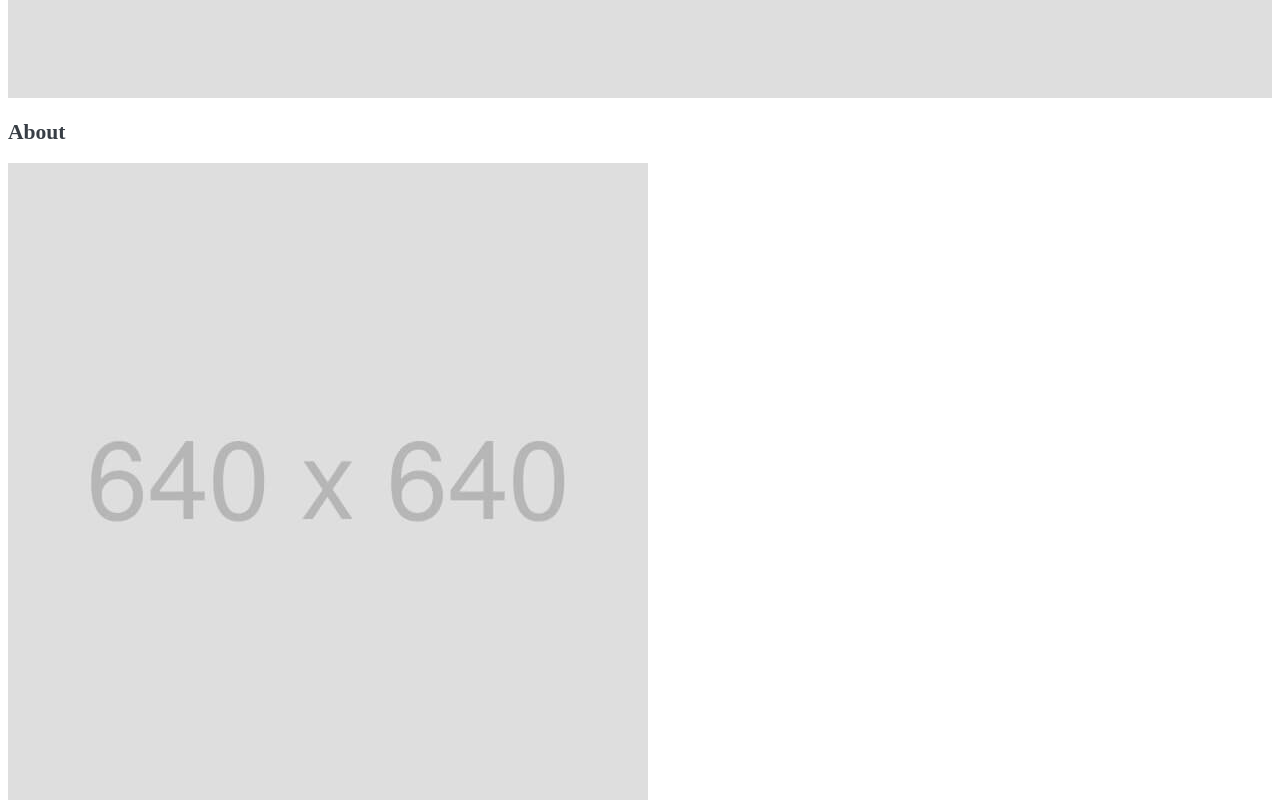
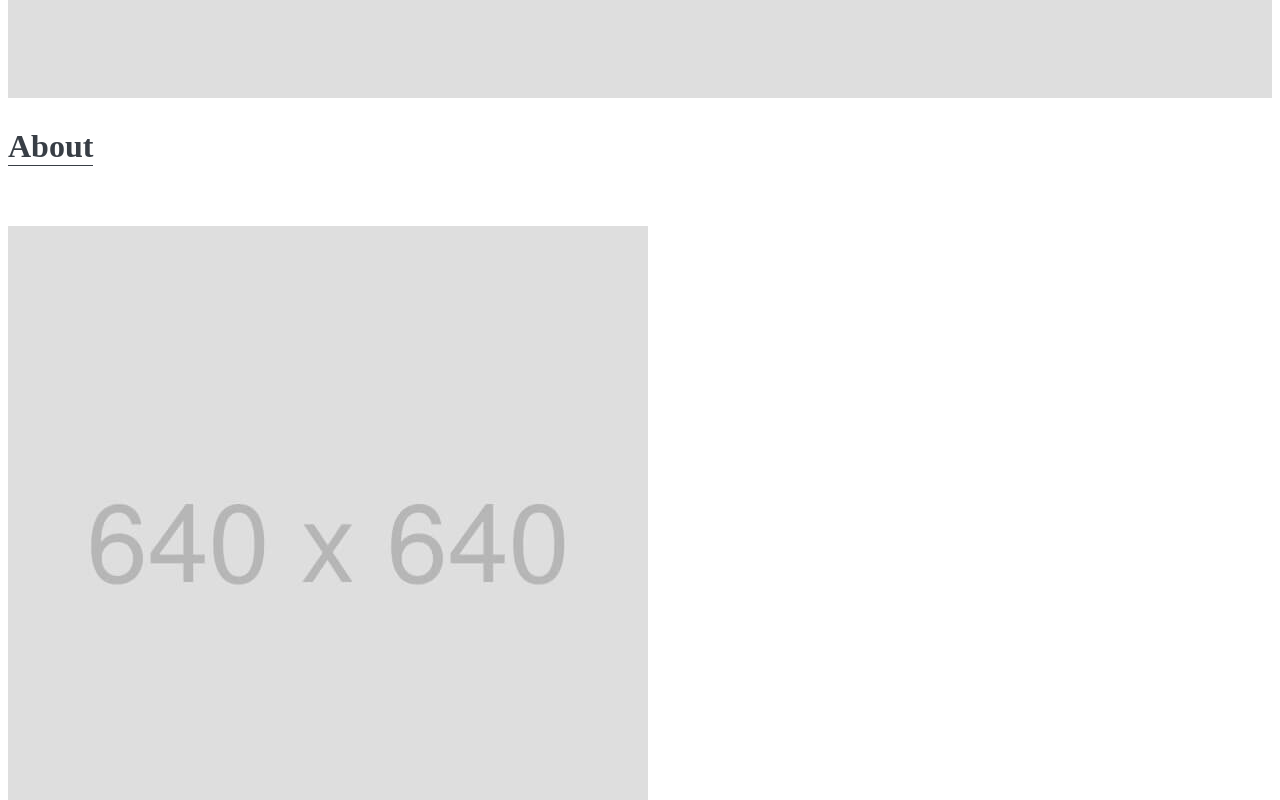
Before and after one commit to umedanaoyuki/demositePractice1129, a plain HTML site: page index.html in a window 1280 px wide. Shown: the part 1260-2060 px from the top of the page. Drawn offline with Linux system fonts and the light colour scheme.

Commit message:
cssの指定 about

```diff
--- a/css/style.css
+++ b/css/style.css
@@ -26,6 +26,13 @@ li {
 /*mainvisual*/
 
 /*about*/
+.section-title {
+    display: inline-block;
+    font-size: 2rem;
+    text-align: center;
+    margin-bottom: 60px;
+    border-bottom: solid 1px #383e45;
+}
 
 /*bicycle*/
 
```
